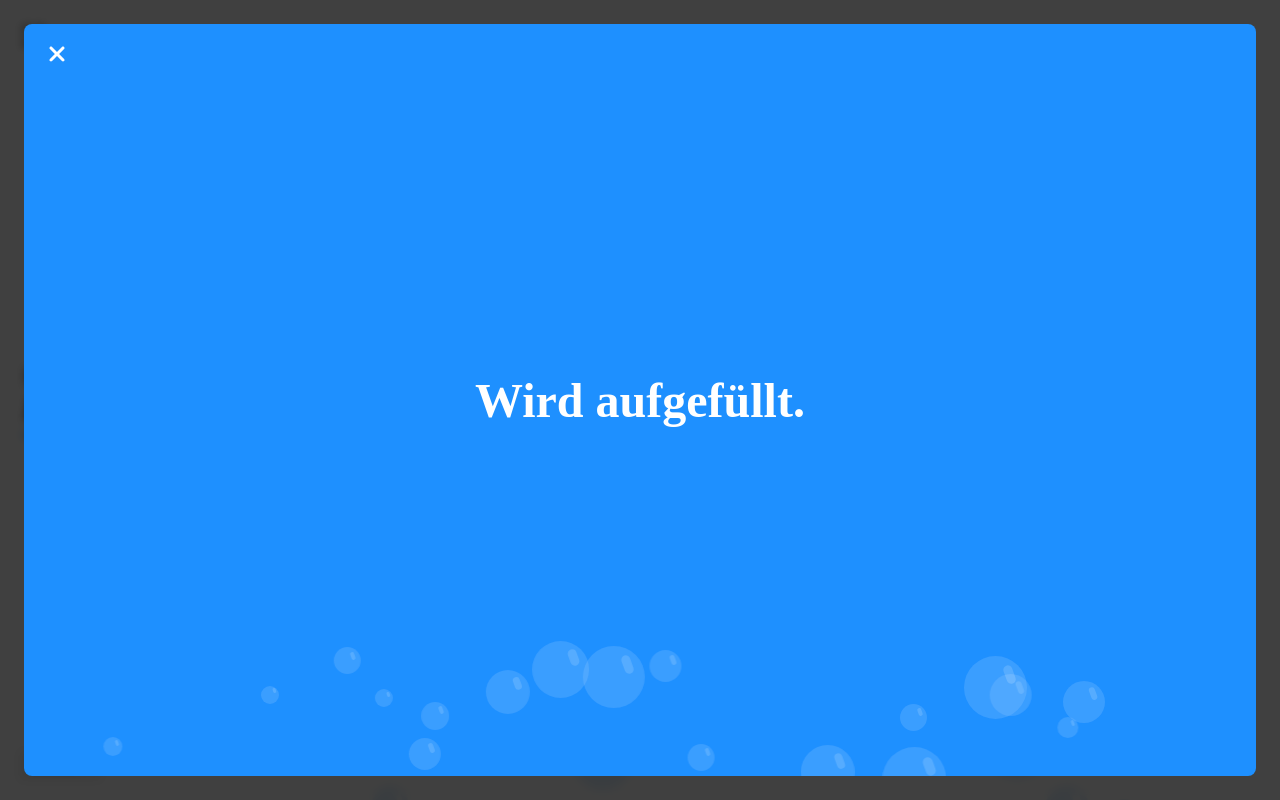
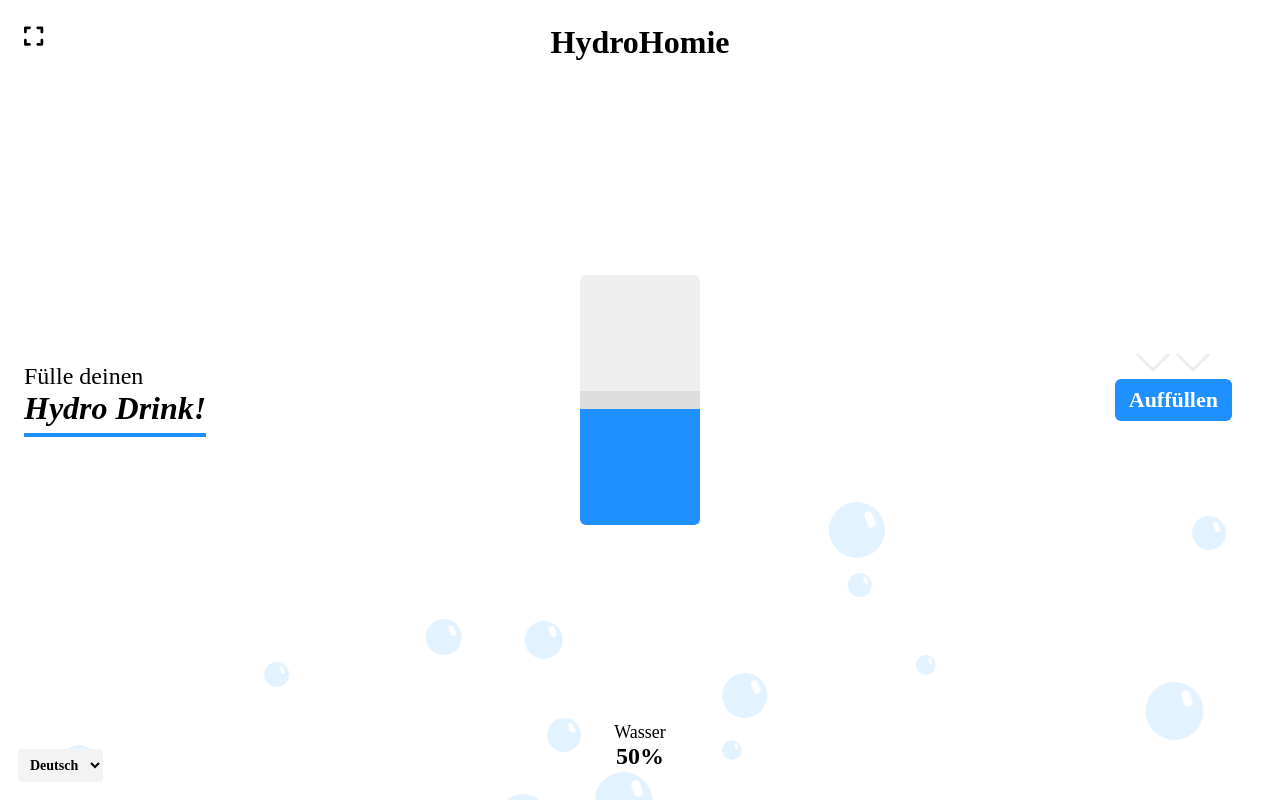
Before and after one commit to migueldamota/pimpmyproject-witheric, a React (Create React App) app in the folder frontend/: page / in a window 1280 px wide. Built offline with nearby package versions, Linux system fonts and the light colour scheme; a web font is replaced by a local one.

Commit message:
little fix

```diff
--- a/frontend/src/App.tsx
+++ b/frontend/src/App.tsx
@@ -20,7 +20,7 @@ export default function App () {
 	const [enjoyDrinkScreen, setEnjoyDrinkScreen] = useState(false);
 
 	const [filling, setFilling] = useState(false);
-	const [fillScreen, setFillScreen] = useState(true);
+	const [fillScreen, setFillScreen] = useState(false);
 
 	async function fillUp () {
 		setFillDisabled(true);
```
